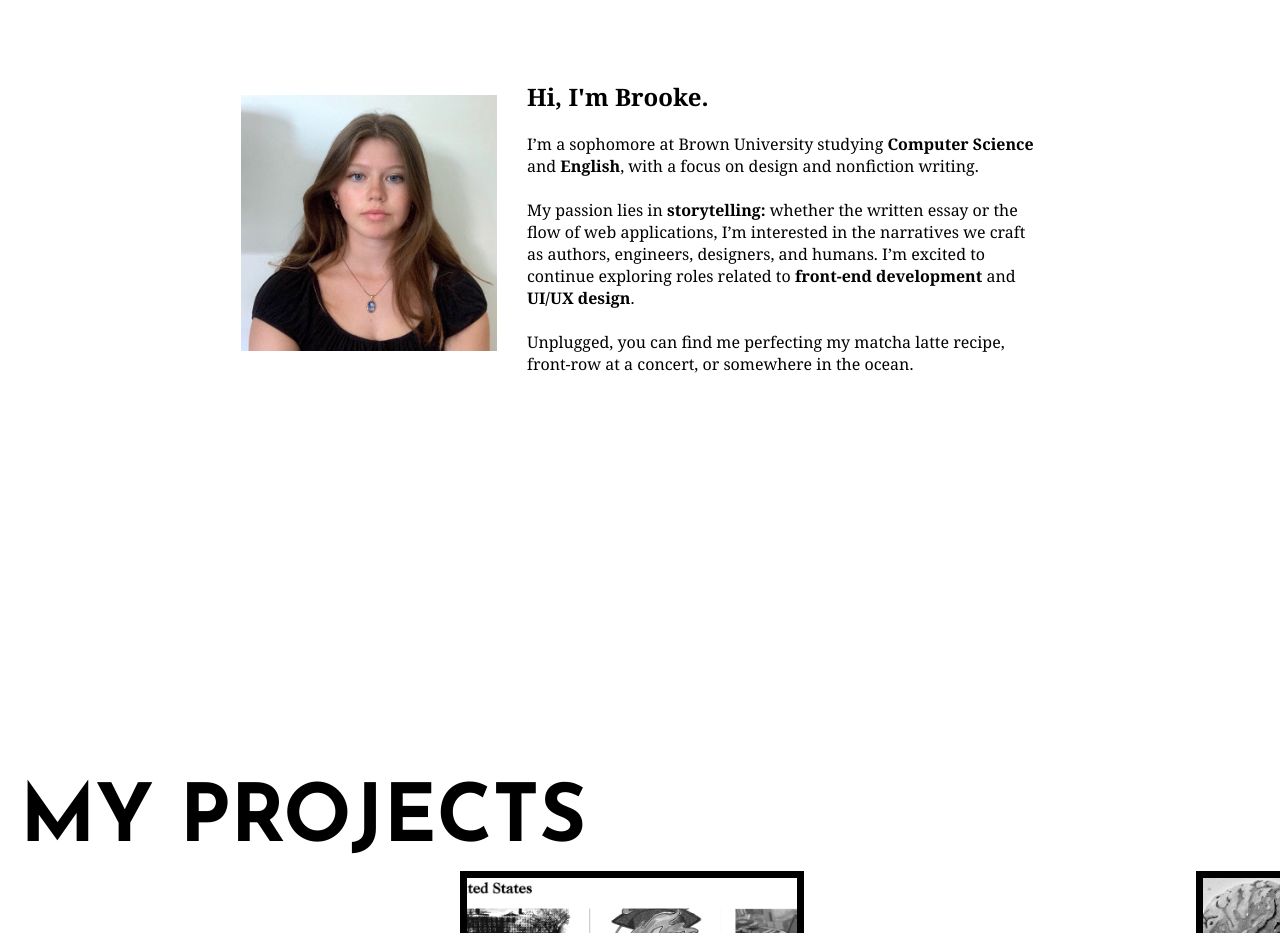
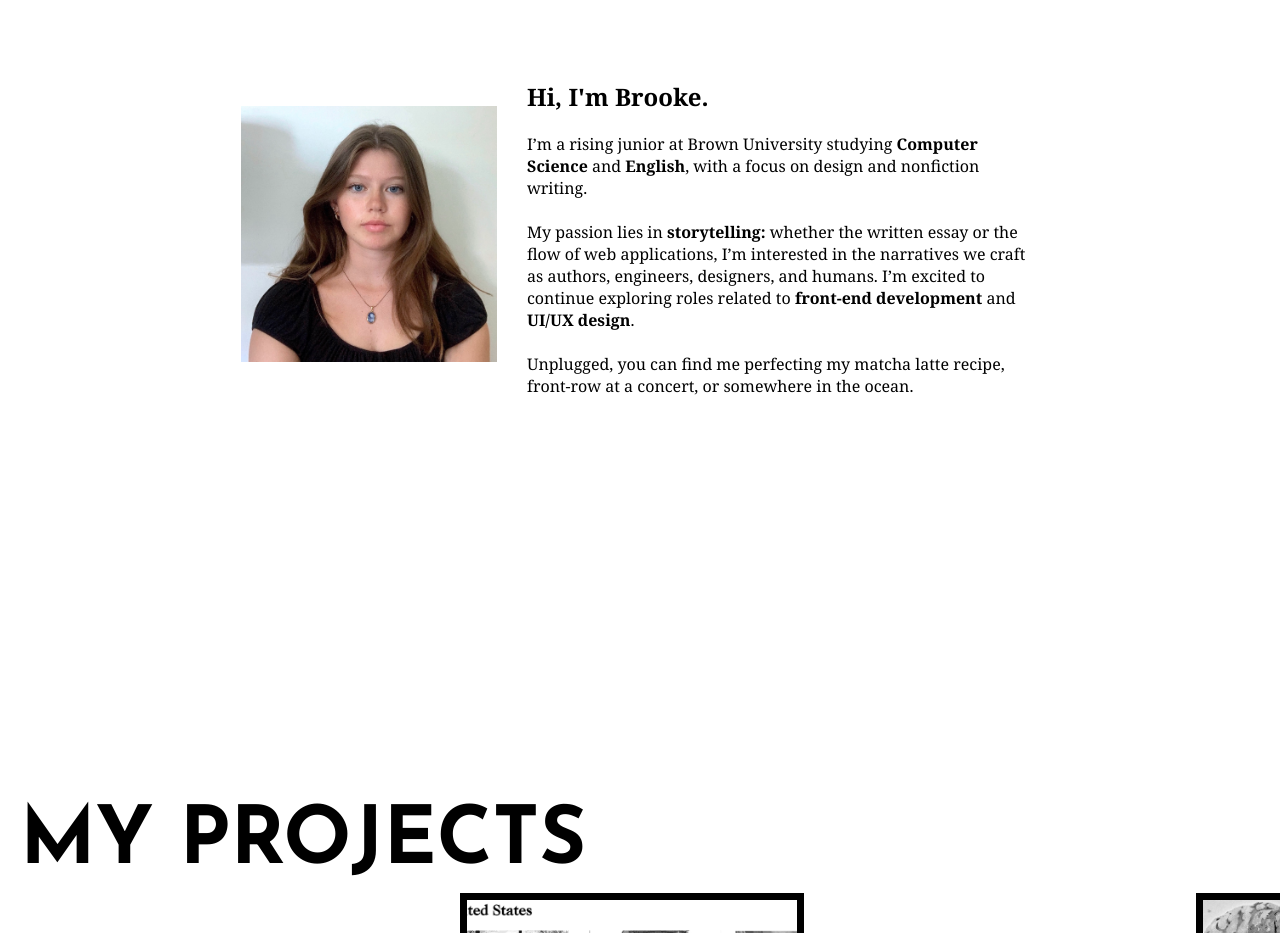
Before and after one commit to brwangenheim/portfolio, a plain HTML site: page index.html in a window 1280 px wide. Shown: the part 840-1773 px from the top of the page. Drawn offline with Linux system fonts and the light colour scheme; a web font is replaced by a local one.

Commit message:
Update index.html

```diff
--- a/index.html
+++ b/index.html
@@ -47,7 +47,7 @@
         <div class="about-text">
           <h2>Hi, I'm Brooke.</h2>
           <p>
-            I’m a sophomore at Brown University studying
+            I’m a rising junior at Brown University studying
             <strong>Computer Science</strong> and <strong>English</strong>, with
             a focus on design and nonfiction writing. <br /><br />
             My passion lies in <strong> storytelling:</strong> whether the
```
